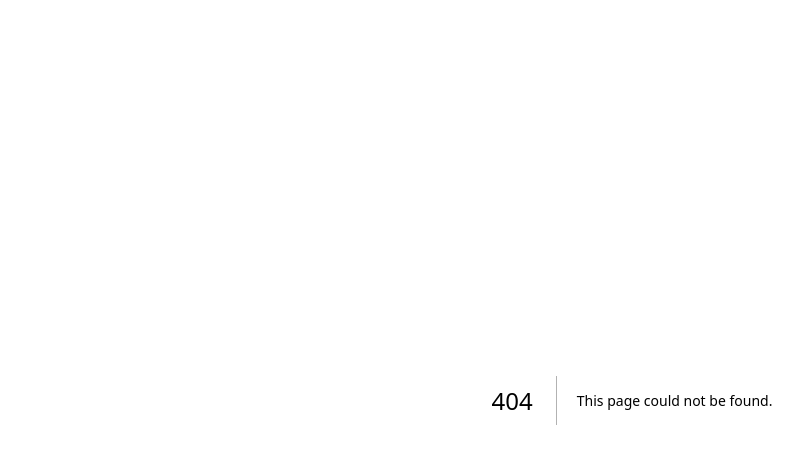
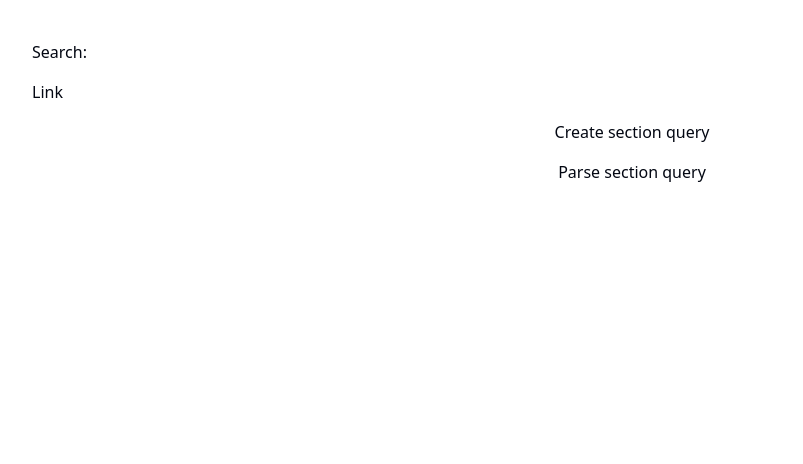
Before and after one commit to StanislavXmov/test_next_15, a Next.js app: page /query in a window 1280 px wide. Before the commit this address had no page. Shown: the top 464 px of the page, without its empty margins (8-811 px from the left). Built offline with nearby package versions, Linux system fonts and the light colour scheme.

Commit message:
query-string

```diff
--- a/package.json
+++ b/package.json
@@ -25,6 +25,7 @@
     "lucide-react": "^0.487.0",
     "luxon": "^3.6.1",
     "next": "15.2.4",
+    "query-string": "^9.1.2",
     "react": "^19.0.0",
     "react-dom": "^19.0.0",
     "tailwind-merge": "^3.2.0",
--- a/src/app/page.tsx
+++ b/src/app/page.tsx
@@ -33,6 +33,7 @@ export default function Home() {
         <Link href={"./api-page"}>Api</Link>
         <Link href={"./form"}>Form</Link>
         <Link href={"./search-form"}>Search Form</Link>
+        <Link href={"./query"}>Query</Link>
       </div>
     </div>
   );
--- /dev/null
+++ b/src/app/query/page.tsx
@@ -0,0 +1,9 @@
+import { Links } from "@/components/links/links";
+
+export default function Query() {
+  return (
+    <div>
+      <Links />
+    </div>
+  );
+}
--- a/src/app/tests/page.tsx
+++ b/src/app/tests/page.tsx
@@ -1,12 +1,10 @@
 import { DraggableList } from "@/components/draggable/draggable-list";
-import { Links } from "@/components/links/links";
 import { TabsComponent } from "@/components/tabs/tabs";
 
 export default function Pagination() {
   return (
     <div>
       <TabsComponent />
-      <Links />
       <DraggableList
         items={["username", "email", "phone", "website", "name"]}
       />
--- a/src/components/links/links.tsx
+++ b/src/components/links/links.tsx
@@ -1,8 +1,9 @@
 "use client";
 
 import Link from "next/link";
-import { usePathname, useSearchParams } from "next/navigation";
+import { usePathname, useSearchParams, useRouter } from "next/navigation";
 import { z } from "zod";
+import queryString from "query-string";
 
 const querySchema = z
   .object({
@@ -40,9 +41,14 @@ const querySchema = z
     };
   });
 
+const sectionsSchema = z.object({
+  sections_id: z.array(z.string().transform((val) => Number(val))).catch([]),
+});
+
 export function Links() {
   const searchParams = useSearchParams();
   const pathname = usePathname();
+  const { replace } = useRouter();
 
   const searchParamsTest = new URLSearchParams();
 
@@ -59,10 +65,34 @@ export function Links() {
 
   console.log({ paramsObject, params });
 
+  const createQuery = () => {
+    const sections_id = [1, 20, 13, 32];
+    const q = queryString.stringify(
+      { sections_id },
+      {
+        arrayFormat: "bracket",
+      }
+    );
+    console.log(q);
+    replace(`${pathname}?${q}`);
+  };
+
+  const parseQuery = () => {
+    const sections_id = queryString.parse(searchParams.toString(), {
+      arrayFormat: "bracket",
+    });
+    console.log(sections_id);
+    const result = sectionsSchema.parse(sections_id);
+    console.log(result);
+    result.sections_id.forEach((id) => console.log("sections_id", id));
+  };
+
   return (
     <div className="flex flex-col gap-4 justify-center mt-10 mb-10 px-10">
       Search: {searchParams.toString()}
       <Link href={`${pathname}?${searchParamsTest.toString()}`}>Link</Link>
+      <button onClick={createQuery}>Create section query</button>
+      <button onClick={parseQuery}>Parse section query</button>
     </div>
   );
 }
```
Also changed, not shown: 1 other file (tests, documents, lock files or other folders).
